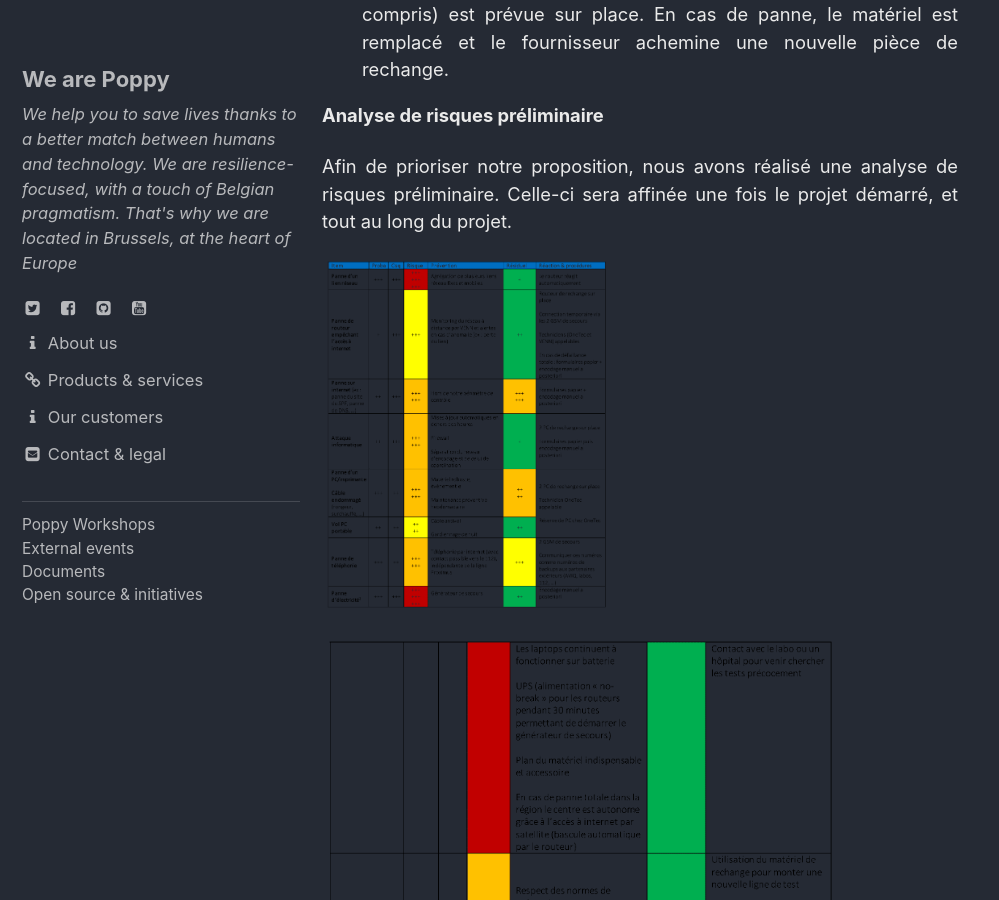
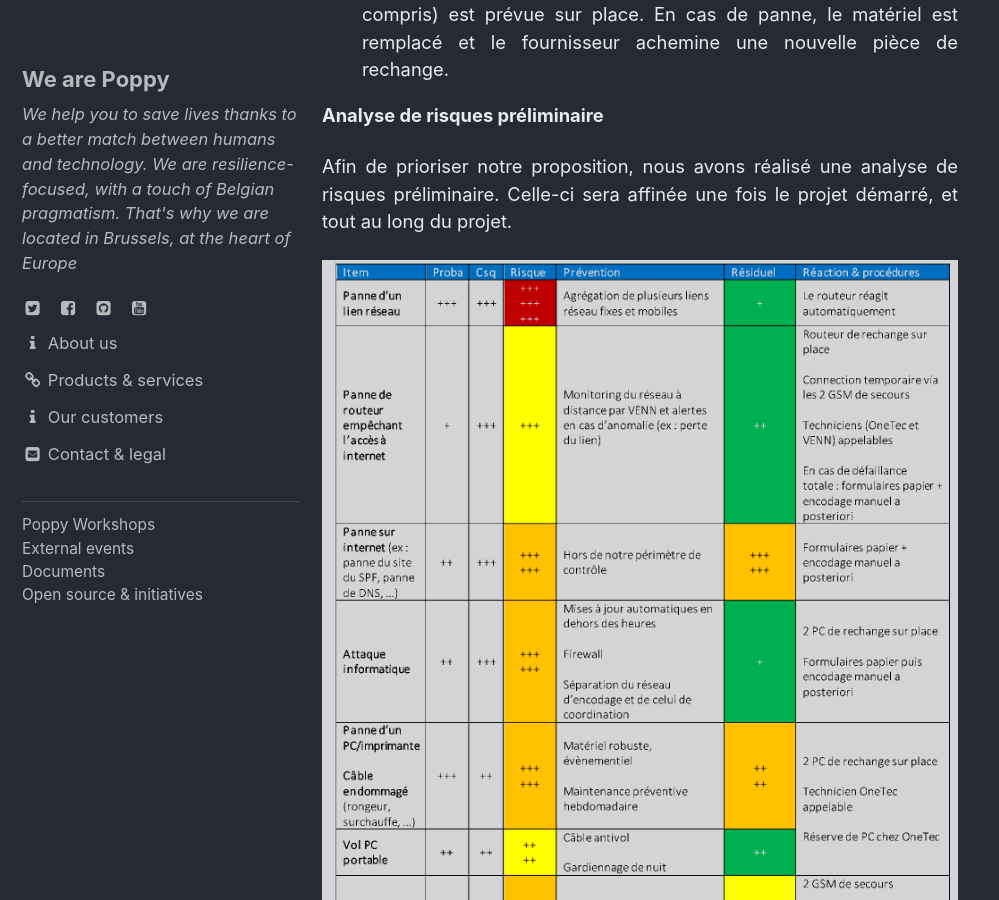
Before and after one commit to ccloquet/ccloquet.github.io, a Jekyll site: the page built from _posts/2020-12-30-ICT-testing.md, in a window 1280 px wide and 900 px high, scrolled down 3044 px. Shown: the whole window, without its empty margins (0-999 px from the left). Built offline with Jekyll 4.4.1, drawn with Linux system fonts in a browser that asks for light colours; cached includes are drawn as plain includes.

Commit message:
Update 2020-12-30-ICT-testing.md

```diff
--- a/_posts/2020-12-30-ICT-testing.md
+++ b/_posts/2020-12-30-ICT-testing.md
@@ -64,9 +64,10 @@ Enfin, sur site, les communications seront assurées par  des radios portables n
 
 Afin de prioriser notre proposition, nous avons réalisé une analyse de risques préliminaire. Celle-ci sera affinée une fois le projet démarré, et tout au long du projet.
 
-<img style="height:350px" src="https://blog.my-poppy.eu/images/20201124_analyse_de_risques_v3-1.png?a=1">
-
-<img style="height:350px" src="https://blog.my-poppy.eu/images/20201124_analyse_de_risques_v3-2.png?a=1">
+<div style="background:rgba(255,255,255,.8)">
+<img src="https://blog.my-poppy.eu/images/20201124_analyse_de_risques_v3-1.png?a=1"><br>
+<img src="https://blog.my-poppy.eu/images/20201124_analyse_de_risques_v3-2.png?a=1">
+</div>
 
 **Services**
 Outre le monitoring et le support technique rapide prévu par les fournisseurs, un plan de **maintenance préventive** est mis en place 1 x / semaine. Il permet de **détecter les problèmes avant qu'ils ne conduisent à une panne**. Il s'agit notamment de :
```
